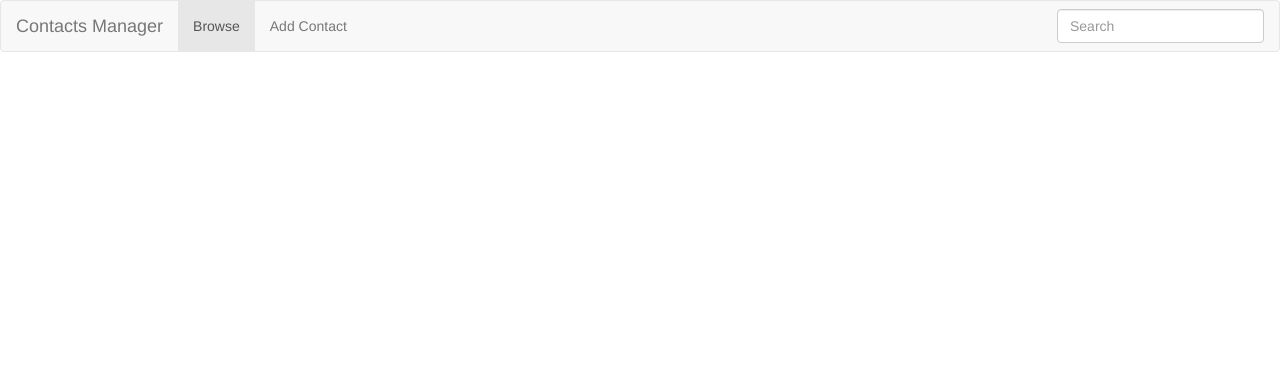
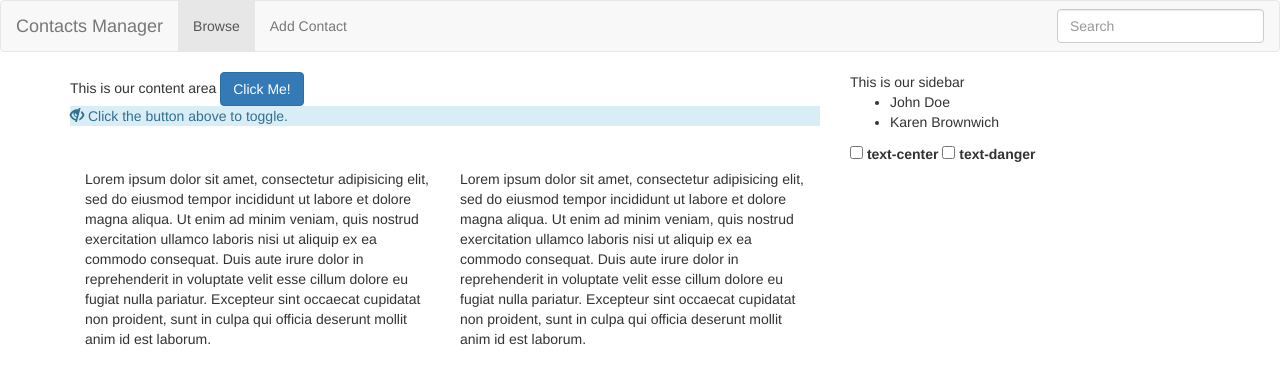
Before and after one commit to BlackHawkSigma/Angular_Bootstrap_Tutorial, a plain HTML site: page chapter2/index.html in a window 1280 px wide. Drawn offline with nearby package versions, Linux system fonts and the light colour scheme.

Commit message:
Add basic bootstrap grid and angular directives

```diff
--- a/chapter2/index.html
+++ b/chapter2/index.html
@@ -10,7 +10,7 @@
     <script type="text/javascript" src="js/app.js"></script>
     <script type="text/javascript" src="js/controller.js"></script>
   </head>
-  <body>
+  <body ng-cloak>
     <nav class="navbar navbar-default" role="navigation">
       <div class="navbar-header">
         <button type="button" class="navbar-toggle" data-toggle="collapse" data-target="#nav-toggle">
@@ -31,5 +31,41 @@
         </form>
       </div>
     </nav>
+    <div class="container">
+      <div class="row">
+        <div class="col-sm-8">
+          This is our content area
+          <button ng-click="clickHandler()" class="btn btn-primary">Click Me!</button>
+          <div ng-hide="isHidden" class="alert-info">
+            <span class="glyphicon glyphicon-eye-close" aria-hidden="true"></span>
+            Click the button above to toggle.
+          </div>
+        </div>
+        <div class="col-sm-4">
+          This is our sidebar
+          <ul>
+            <li ng-repeat="contact in contacts">
+              {{contact.name}}
+            </li>
+          </ul>
+          <label><input type="checkbox" ng-model="center"> text-center</label>
+          <label><input type="checkbox" ng-model="error"> text-danger</label>
+        </div>
+      </div>
+      <div class="row">
+        <div class="col-sm-8">
+          <div class="col-sm-6">
+            <p ng-class="{'text-center': center, 'text-danger': error}">
+              Lorem ipsum dolor sit amet, consectetur adipisicing elit, sed do eiusmod tempor incididunt ut labore et dolore magna aliqua. Ut enim ad minim veniam, quis nostrud exercitation ullamco laboris nisi ut aliquip ex ea commodo consequat. Duis aute irure dolor in reprehenderit in voluptate velit esse cillum dolore eu fugiat nulla pariatur. Excepteur sint occaecat cupidatat non proident, sunt in culpa qui officia deserunt mollit anim id est laborum.
+            </p>
+          </div>
+          <div class="col-sm-6">
+            <p>
+              Lorem ipsum dolor sit amet, consectetur adipisicing elit, sed do eiusmod tempor incididunt ut labore et dolore magna aliqua. Ut enim ad minim veniam, quis nostrud exercitation ullamco laboris nisi ut aliquip ex ea commodo consequat. Duis aute irure dolor in reprehenderit in voluptate velit esse cillum dolore eu fugiat nulla pariatur. Excepteur sint occaecat cupidatat non proident, sunt in culpa qui officia deserunt mollit anim id est laborum.
+            </p>
+          </div>
+        </div>
+      </div>
+    </div>
   </body>
 </html>
--- a/chapter2/js/controller.js
+++ b/chapter2/js/controller.js
@@ -1,5 +1,18 @@
 angular.module('MyApp.controller', []).controller('AppCtrl', function($scope) {
   $scope.clickHandler = function() {
-    window.alert('Clicked!');
+    $scope.isHidden = !$scope.isHidden;
   };
+
+  $scope.contacts = [
+    {
+      name: 'John Doe',
+      phone: '01234567890',
+      email: 'john.doe@example.com'
+    },
+    {
+      name: 'Karen Brownwich',
+      phone: '09876543210',
+      email: 'karen@example.com'
+    }
+  ];
 });
```
